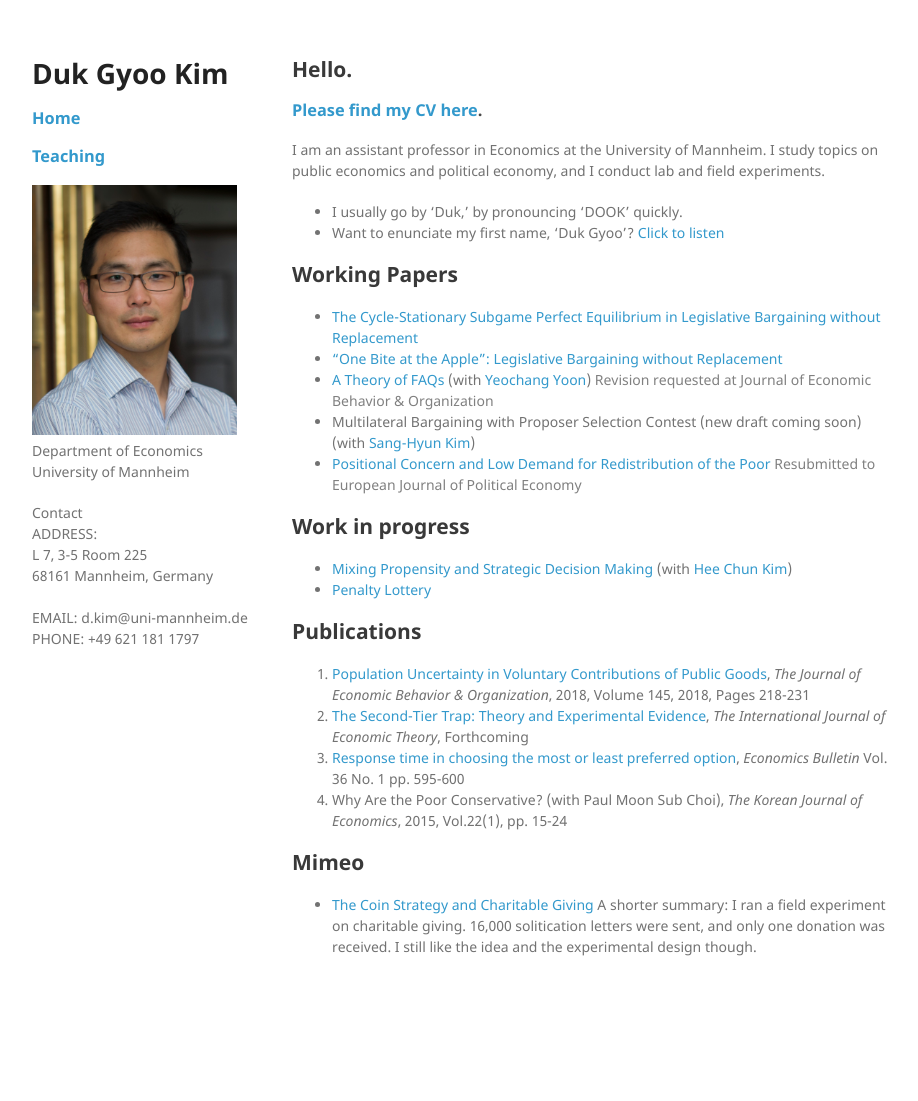
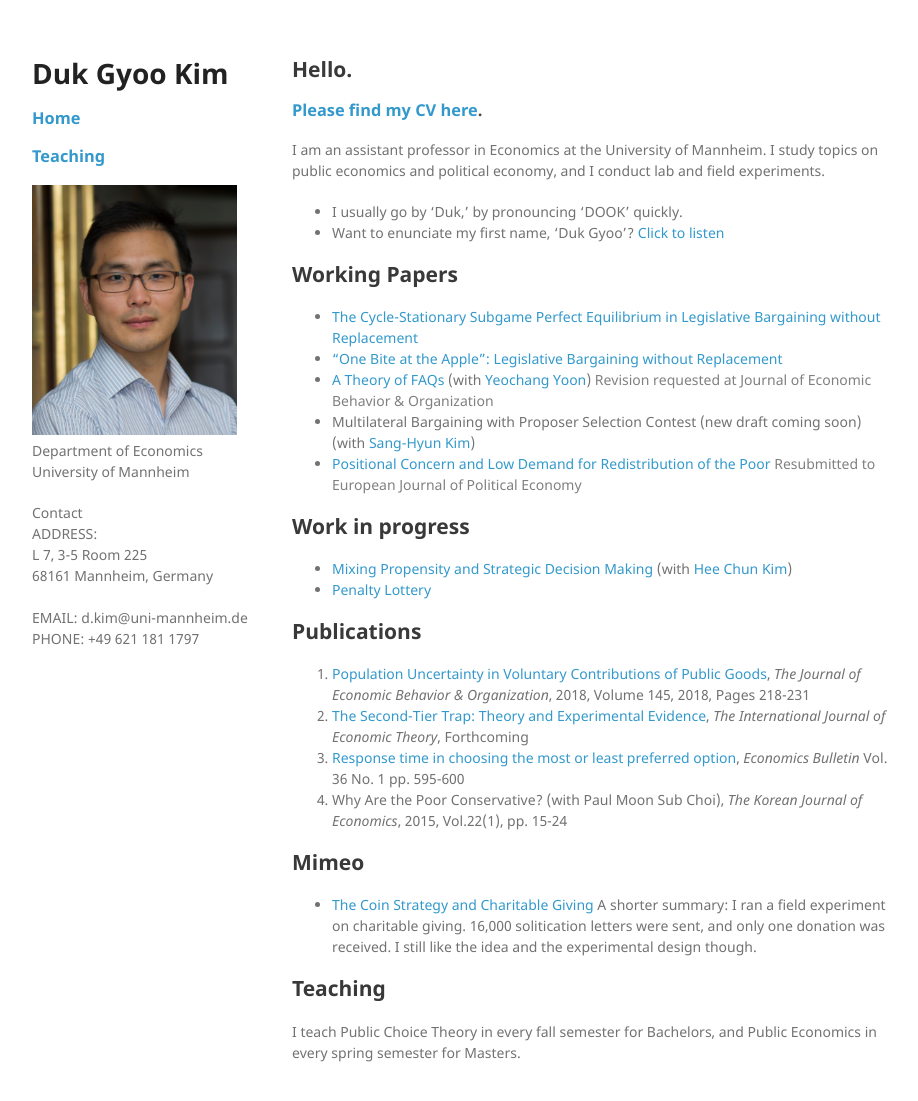
Before and after one commit to kimdukgyoo/kimdukgyoo.github.io, a Jekyll site: the page built from index.md, in a window 1280 px wide and 1133 px high. Shown: the top 1101 px of the window, without its empty margins (178-1096 px from the left). Built offline with Jekyll 4.4.1, drawn with Linux system fonts in a browser that asks for light colours; our own code applies the rules of GitHub Pages for plain Markdown files.

Commit message:
Update index.md

```diff
--- a/index.md
+++ b/index.md
@@ -29,6 +29,9 @@ I am an assistant professor in Economics at the University of Mannheim. I study
 ## Mimeo
 * <a href="http://ssrn.com/abstract=2745071" target="_blank"> The Coin Strategy and Charitable Giving</a>
 A shorter summary: I ran a field experiment on charitable giving. 16,000 solitication letters were sent, and only one donation was received. I still like the idea and the experimental design though.
+
+## Teaching
+I teach Public Choice Theory in every fall semester for Bachelors, and Public Economics in every spring semester for Masters.
 
 <!--
 ## Upcoming schedules
```
